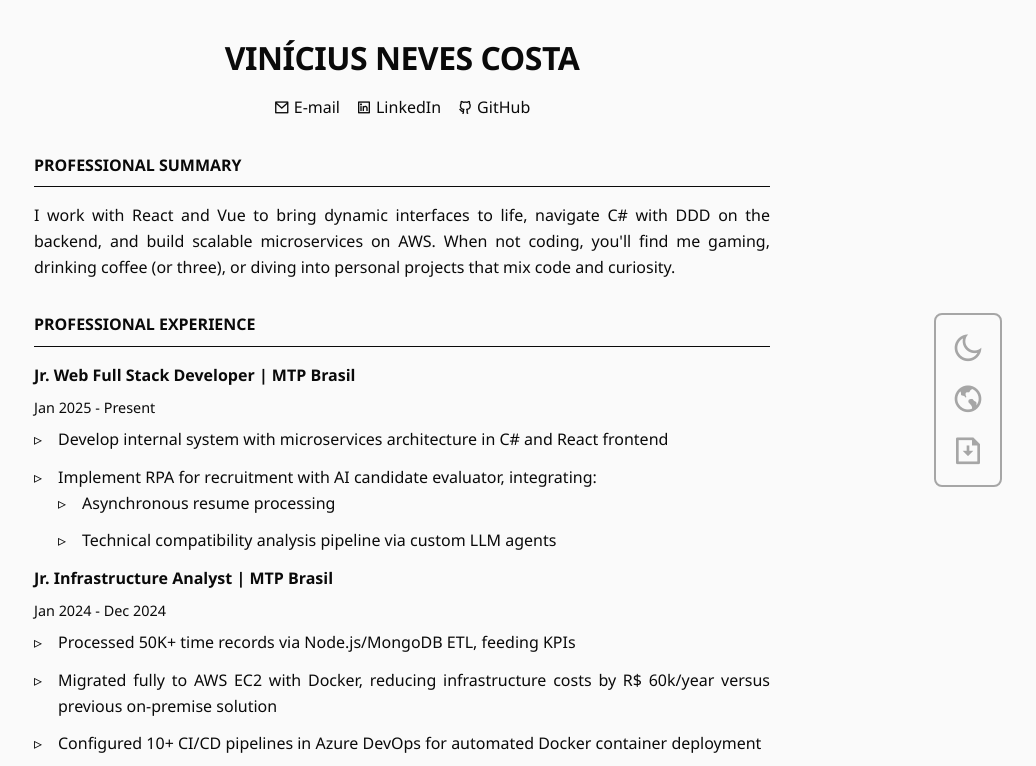
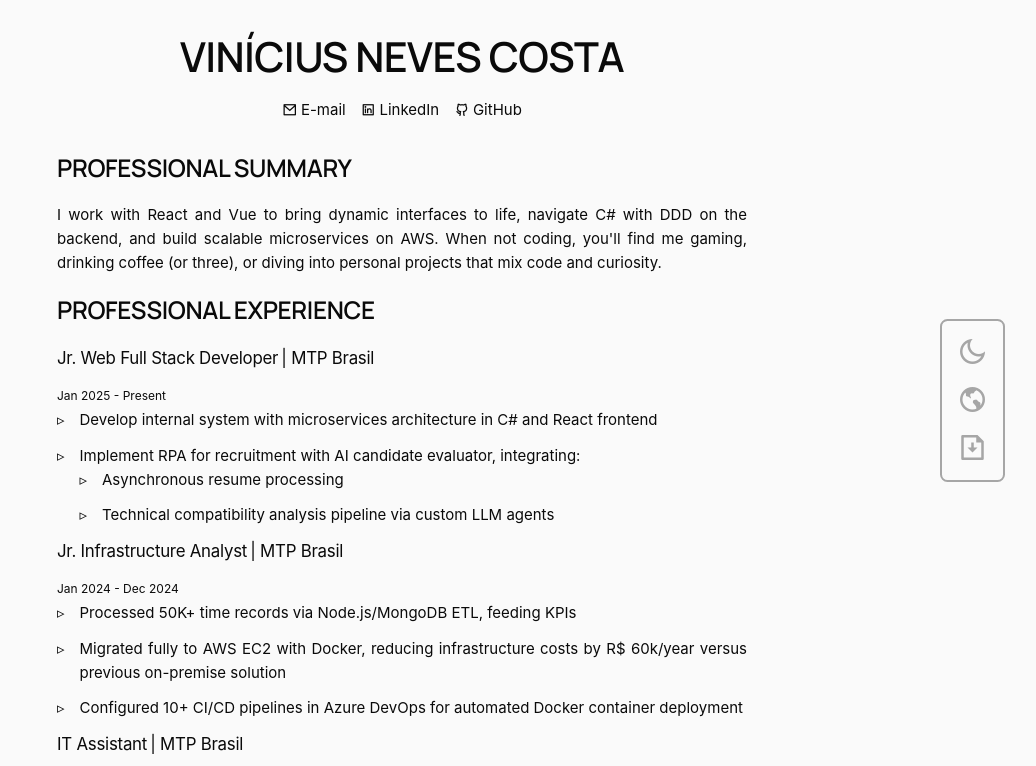
Before and after one commit to viniciusnevescosta/resume, an Astro site: page /en in a window 1280 px wide. Shown: the top 766 px of the page, without its empty margins (238-1274 px from the left). Built offline with nearby package versions, Linux system fonts and the light colour scheme; Astro itself is replaced by a stand-in of ours.

Commit message:
[feat] ✨ New Typography Style
Using Google Fonts

```diff
--- a/src/styles/base/_reset.css
+++ b/src/styles/base/_reset.css
@@ -2,7 +2,6 @@
     margin: 0;
     padding: 0;
     box-sizing: border-box;
-    font-family: 'Segoe UI', system-ui, sans-serif;
 }
 
 *::selection {
@@ -34,7 +33,6 @@ section {
 }
 
 .icon:active {
-    background-color: var(--icon-active-bg);
     transform: scale(0.95);
 }
 
--- a/src/styles/base/_typography.css
+++ b/src/styles/base/_typography.css
@@ -1,45 +1,64 @@
-a {
-    color: var(--text2-color);
+@import url('https://fonts.googleapis.com/css2?family=Inter:wght@100..900&family=Manrope:wght@400;600&family=JetBrains+Mono:wght@400;600&display=swap');
+
+* {
+    font-family: 'Inter', -apple-system, BlinkMacSystemFont, 'Segoe UI', sans-serif;
+    line-height: var(--base-line-height);
+    color: var(--text-color);
+    font-weight: 400;
+    -webkit-font-smoothing: antialiased;
+    text-rendering: optimizeLegibility;
 }
 
-a:visited {
-    text-decoration: none;
+html {
+    font-size: 15px;
+}
+
+h1, h2, h3 {
+    font-family: 'Manrope', sans-serif;
+    font-weight: 600;
+    line-height: var(--header-line-height);
+    margin-bottom: calc(var(--section-spacing) * 0.75);
+    letter-spacing: -0.015em;
 }
 
 h1 {
-    color: var(--text-color);
-    font-size: 2rem;
-    margin-bottom: 0.75rem;
-    letter-spacing: -0.03125rem;
+    font-size: clamp(2rem, 6vw, 2.75rem);
+    color: var(--accent-color);
 }
 
-h2,
-h3 {
-    color: var(--text-color);
-    font-size: 1rem;
-    margin: 2rem 0 1rem;
-    border-bottom: 0.1rem solid var(--text-color);
-    padding-bottom: 0.5rem;
+h2 {
+    font-size: clamp(1.375rem, 4vw, 1.625rem);
+    margin-top: var(--section-spacing);
+    position: relative;
+    padding-bottom: 0.375rem;
+}
+
+h2::after {
+    width: 2.5rem;
+    height: 1px;
 }
 
 h3 {
-    margin: 0;
-    border-bottom: none;
+    font-size: 1.125rem;
+    margin-top: calc(var(--section-spacing) * 0.5);
 }
 
-.popup-title {
-    font-size: 1.5rem;
+a:hover {
+    opacity: 0.8;
 }
 
 .job-title {
-    font-weight: 600;
-    color: var(--text-color);
-    font-size: 1.1rem;
-    margin-top: 1.5rem;
+    font-size: 1rem;
+    margin: 0.375rem 0;
 }
 
 .period {
-    color: var(--text2-color);
-    font-size: 0.9rem;
-    margin-bottom: 0.5rem;
+    font-size: 0.8rem;
+    margin-bottom: 0.2rem;
 }
+
+@font-face {
+    font-family: 'Inter';
+    src: url('https://fonts.googleapis.com/css2?family=Inter:wght@100..900&display=swap') format('woff2');
+    font-display: swap;
+}
```
